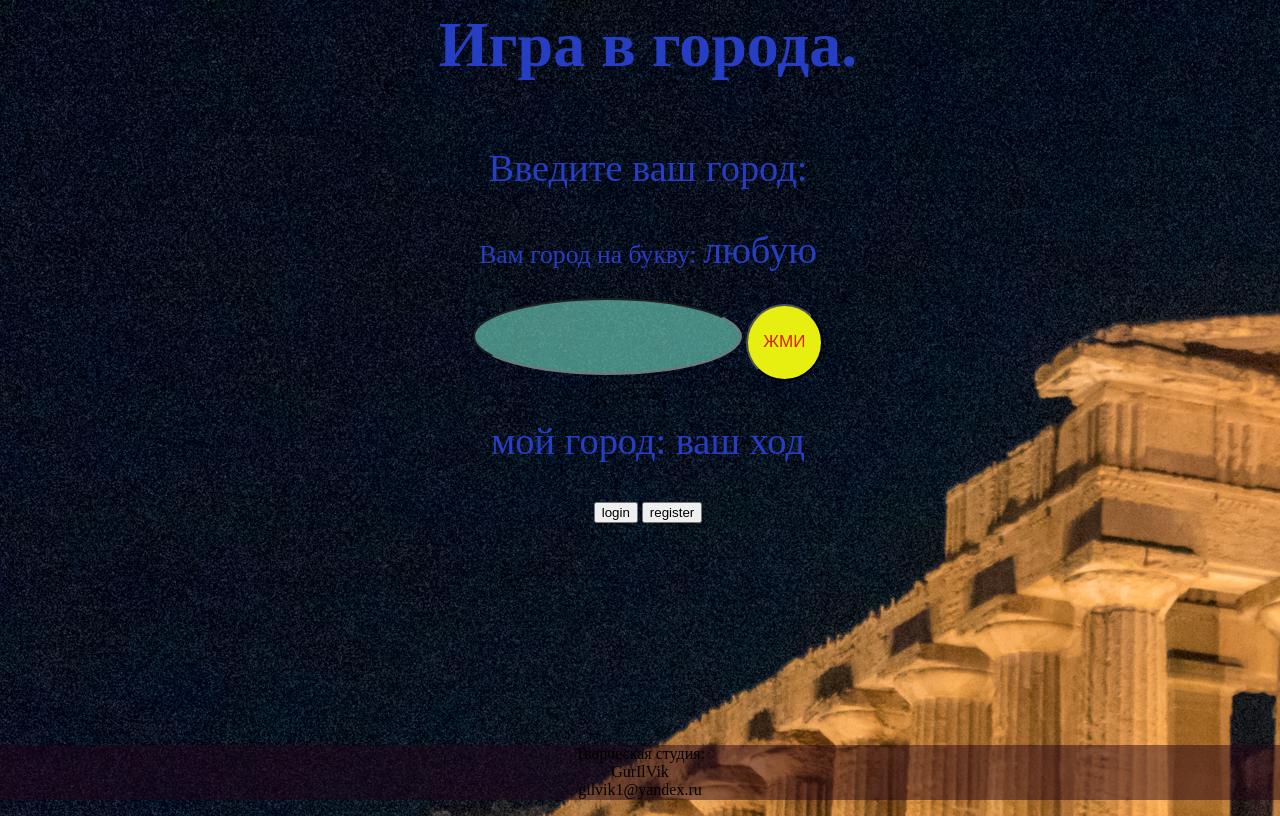
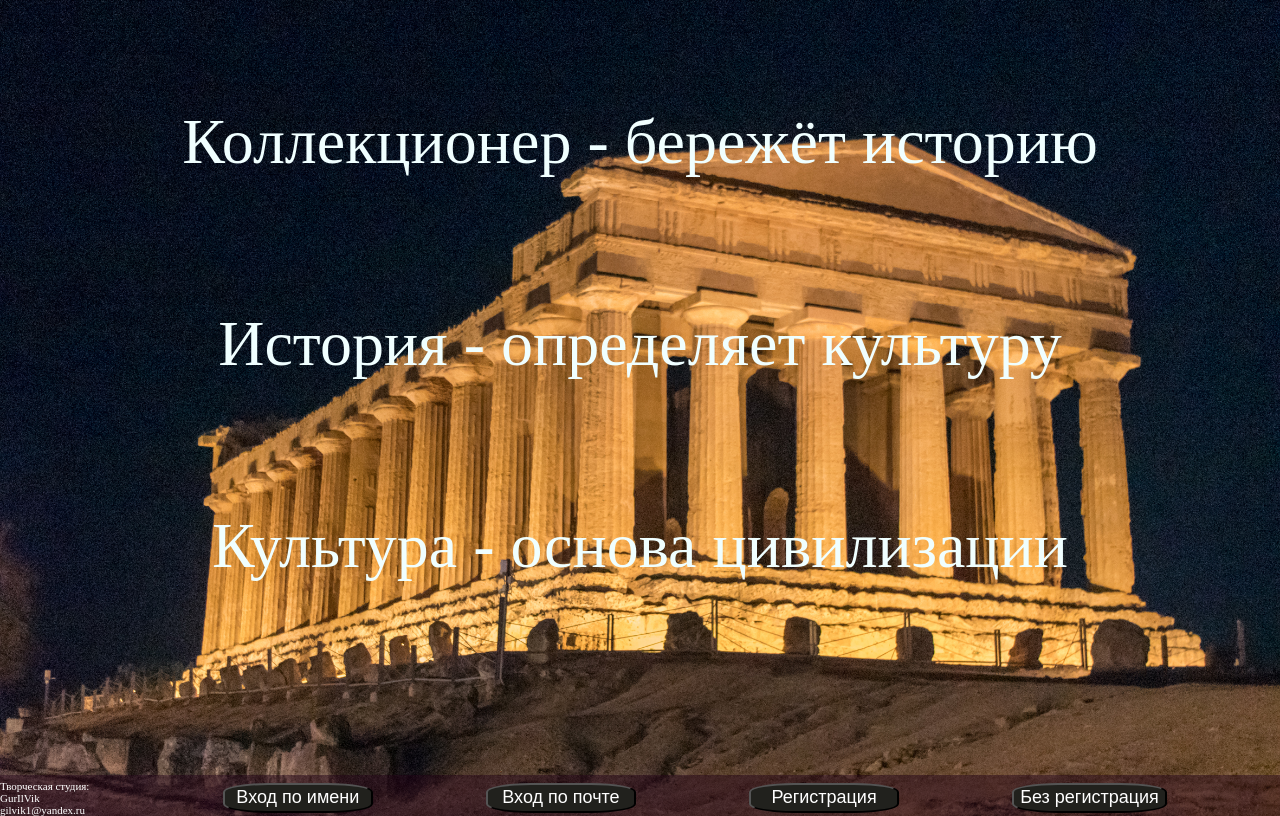
Before and after one commit to GurIlVik/web, a Django app: page / in a window 1280 px wide. Run offline with Django 4.2, Linux system fonts and the light colour scheme.

Commit message:
верстка первой страницы

```diff
--- a/collector/account/urls.py
+++ b/collector/account/urls.py
@@ -5,5 +5,6 @@ from . import views
 urlpatterns = [
     path('login/', views.user_login, name='login'),
     path('register/', views.register, name='register'),
+    path('login_email/', views.login_email, name='login_email'),
     path('user/<int:user_id>/', views.personal_page,),
 ]
--- a/collector/account/views.py
+++ b/collector/account/views.py
@@ -49,3 +49,6 @@ def register(request):
 @login_required
 def personal_page (request, user_id=1):
     return HttpResponse('<h1>%s</h1>' % user_id)
+
+def login_email (request):
+    return HttpResponse('<h1>В стадии разработки</h1>')
--- a/collector/start/templates/start/index.html
+++ b/collector/start/templates/start/index.html
@@ -8,32 +8,40 @@
     <meta name="viewport" content="width=device-width, initial-scale=1.0">
     <link rel="stylesheet" href="{% static 'start/text.css'%}" type="text/css">
     <script src="{% static 'start/script.js'%}"></script>
-    <title>Сайт первая</title>
+    <title>Приветствие</title>
 </head>
 
 <body style="background-image:url('{% static 'start/start.jpg'%}')">
 
-    <h3>Игра в города.</h3>
-    <p>Введите ваш город:</p>
-    <p id = 'p1'>Вам город на букву: <span id="s3">любую</span></p>
-    <input type="text" id="a1" value="" /> <input id="b1" type="button" value="ЖМИ"  />
-    <p>мой город:   <span id="s1">ваш ход</span></p>
-    <div id="finish"></div>
-    <p id="s2"></p>
+    {% comment %} <div id="menu">
+        <div ><a class='fd2' href="/account/login/"><button class='fd2'>Вход по имени</button></a></div>
+        <div ><a class='fd2' href=""><button class='fd2'>Вход по почте</button></a></div>
+        <div ><a class='fd2' href="/account/register/"><button class='fd2'>Регистрация</button></a></div>
+    </div>  {% endcomment %}
+
+    <div id="text">
+        <p>Коллекционер - бережёт историю</p>
+        <p>История - определяет культуру</p>
+        <p>Культура - основа цивилизации</p>
+        <p></p>
+    </div>
 
 
-    {% comment %}{% endcomment %}
-    <a href="/account/login/"><button>login</button></a> <a href="/account/register/"><button>register</button></a>
 
 
 </body>
 
-    <footer>
-          <div>Творческая студия:</div>
-          <div>GurIlVik</div>
-          <div>gilvik1@yandex.ru</div>
-
-      <div id="memory"><p id="mempy">Москва,Красноярск,Архангельск,Краснодар,Ростов-на-Дону,Ульяновск,Калининград,Дмитров,Владивосток,Краснознаменск,Казань,Нальчик,Кировоград,</p></div>
-
-    </footer>
+<footer>
+    <div id="f_d1">
+        <div>Творческая студия:</div>
+        <div>GurIlVik</div>
+        <div>gilvik1@yandex.ru</div>
+    </div>
+    <div id="f_d2">
+        <div ><a class='fd2' href="/account/login/"><button class='fd2'>Вход по имени</button></a></div>
+        <div ><a class='fd2' href="/account/login_email/"><button class='fd2'>Вход по почте</button></a></div>
+        <div ><a class='fd2' href="/account/register/"><button class='fd2'>Регистрация</button></a></div>
+        <div ><a class='fd2' href=""><button class='fd2'>Без регистрация</button></a></div>
+    </div>
+</footer>
 </html>
--- a/collector/static/start/text.css
+++ b/collector/static/start/text.css
@@ -1,14 +1,27 @@
 
 body {
     height: 100%;
-    /* background-image: #d91f1f; */
-    /* background-image: url('/static/start/start.jpg'); */
-    background-size: 10hv;
-    background-attachment: fixed;
-    text-align: center;
-    width: 100%;
+    width: auto;
+    background-position: center;
+    background-size: cover;
+    display: flex;
+    flex-direction: row;
+    align-items: center;
+    justify-content: center;
 }
 
+#text {
+    display: flex;
+    flex-direction: column;
+    align-items: center;
+}
+
+p {
+    font-size: 5vw;
+    color: azure;
+    font-family: "brush script mt";
+}
+/*
 h3 {
     font-size: 5vw;
     color: #263ec4;
@@ -36,21 +49,43 @@ h3 {
 p {
     font-size: 3vw;
     color: #263ec4
+} */
+
+footer {
+    color: white;
+    background: #23041979;
+    height: 45px;
+    width: 100%;
+    position: absolute;
+    bottom: -20px;
+    left: 0px;
+    display: flex;
+    flex-direction: row;
+    align-items: center;
 }
 
-footer {
-    position: absolute;
-    bottom: 0px;
+#f_d1 {
     left: 0px;
-    background: #23041979;
-    height: 55px;
-    width: 100%;
+    font-size: 11px;
+    font-weight: 300;
+    width: 120px;
 }
 
-#s2, #s3, #p1 {
-    font-size: 2vw;
+#f_d2 {
+    width: 100%;
+    right: 0px;
+    display: flex;
+    flex-direction: row;
+    justify-content: space-evenly;
 }
 
-#s3 {
-    font-size: 3vw;
+.fd2 {
+    font-size: 18px;
+    background: #21211d;
+    height: 30px;
+    width: auto;
+    min-width: 150px;
+    border-radius: 30%;
+    color: white;
+
 }
```
Also changed, not shown: collector/account/templates/account/login.html (+2 -8 lines), collector/account/templates/account/login_email.html (added).
